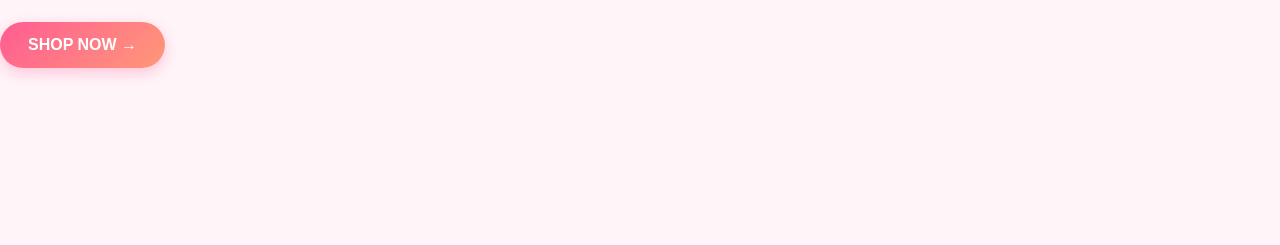
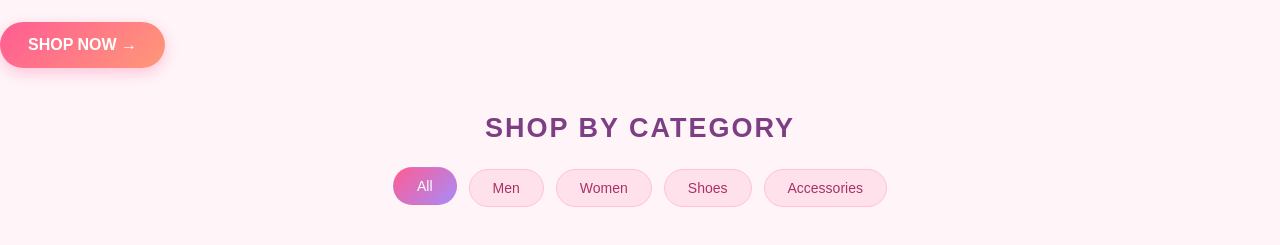
Before and after one commit to dikshamehta2006/Myntra-Clone, a plain HTML site: page index.html in a window 1280 px wide. Shown: the part 305-550 px from the top of the page. Drawn offline with Linux system fonts and the light colour scheme.

Commit message:
design and styling of category section

```diff
--- a/index.html
+++ b/index.html
@@ -53,3 +53,14 @@
             <a href="#products" class="shop-btn">SHOP NOW →</a>
         </div>
     </section>
+    <section class="categories">
+        <h2>SHOP BY CATEGORY</h2>
+
+        <div class="category-list">
+            <button class="category-btn active" data-category="All">All</button>
+            <button class="category-btn" data-category="Men">Men</button>
+            <button class="category-btn" data-category="Women">Women</button>
+            <button class="category-btn" data-category="Shoes">Shoes</button>
+            <button class="category-btn" data-category="Accessories">Accessories</button>
+        </div>
+    </section>
--- a/style.css
+++ b/style.css
@@ -136,3 +136,41 @@ body {
     background: linear-gradient(135deg, #A78BFA, #FF5C93);
     transform: translateY(-3px);
 }
+.categories {
+    text-align: center;
+    padding: 45px 20px 20px;
+}
+
+.categories h2,
+.products-section h2 {
+    font-size: 27px;
+    letter-spacing: 2px;
+    color: #7C3F83;
+}
+
+.category-list {
+    display: flex;
+    justify-content: center;
+    flex-wrap: wrap;
+    gap: 12px;
+    margin-top: 25px;
+}
+
+.category-btn {
+    border: 1px solid #FFC2D6;
+    padding: 10px 23px;
+    border-radius: 25px;
+    background: #FFE1EC;
+    color: #A83265;
+    cursor: pointer;
+    font-size: 14px;
+    transition: 0.3s;
+}
+
+.category-btn:hover,
+.category-btn.active {
+    background: linear-gradient(135deg, #FF5C93, #A78BFA);
+    border-color: transparent;
+    color: white;
+    transform: translateY(-2px);
+}
```
